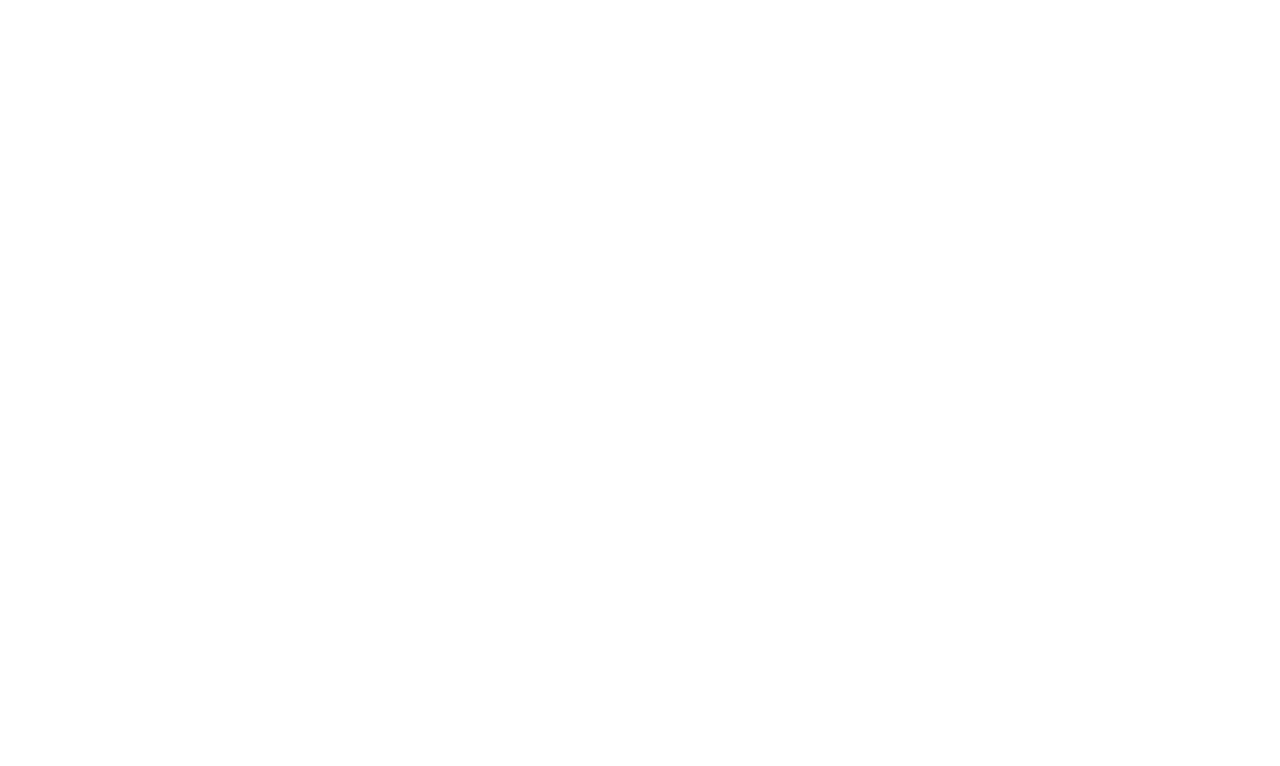
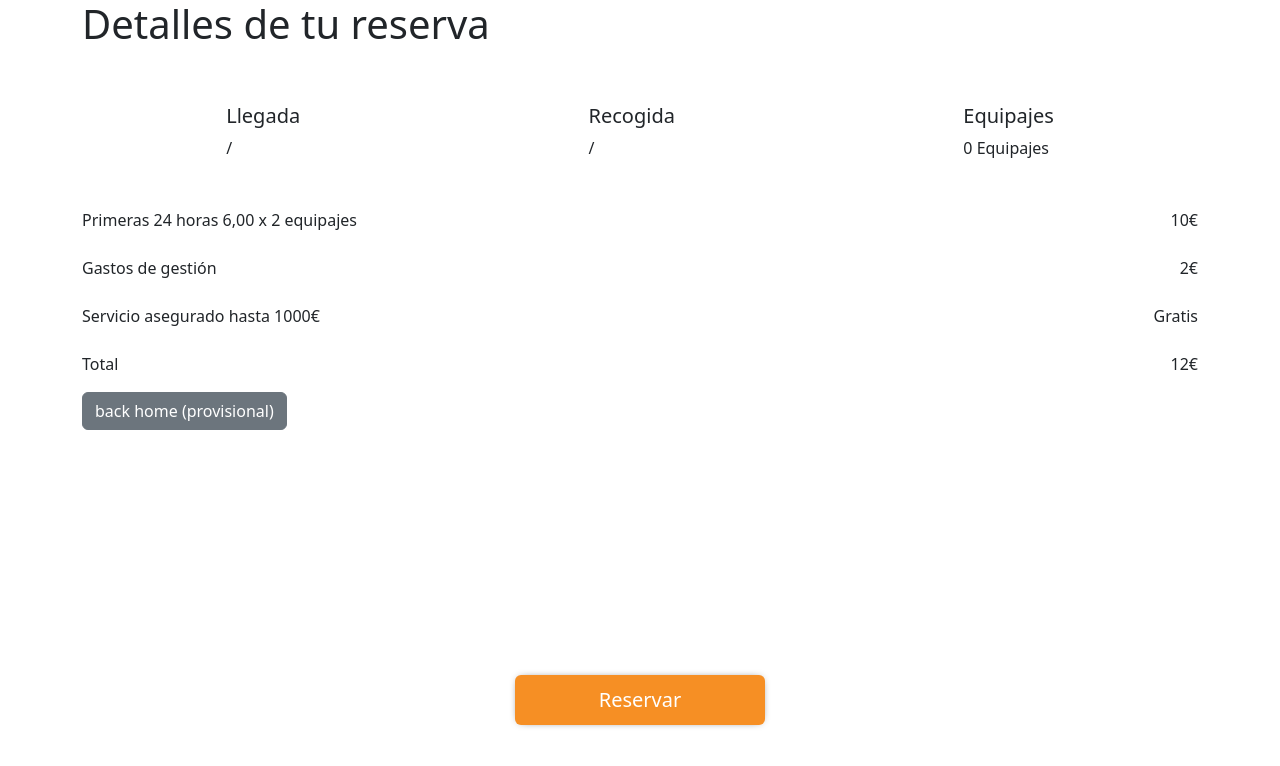
Before and after one commit to Tea-B/Maleteo, a React (Create React App) app: page /home/reserve in a window 1280 px wide. Before the commit this address had no page. Shown: the top 766 px of the page. Built offline with nearby package versions, Linux system fonts and the light colour scheme.

Commit message:
reserve v1

```diff
--- a/src/App.js
+++ b/src/App.js
@@ -17,6 +17,7 @@
 import DateInPage from './Pages/HomePage/DateInPage';
 import DateOutPage from './Pages/HomePage/DateOutPage';
 import DetailsPage from './Pages/HomePage/DetailsPage';
+import ReservePage from './Pages/HomePage/ReservePage';
 
 
 
@@ -32,6 +33,7 @@
           <Route path="/home/datein" element={<DateInPage></DateInPage>} />
           <Route path="/home/dateout" element={<DateOutPage></DateOutPage>} />
           <Route path="/home/details" element={<DetailsPage></DetailsPage>} />
+          <Route path="/home/reserve" element={<ReservePage></ReservePage>} />
           <Route path="/profile" element={<ProfilePage></ProfilePage>} />
           <Route path="/chat" element={<ChatPage></ChatPage>} />
       </Routes>
--- a/src/Pages/HomePage/HomePage.jsx
+++ b/src/Pages/HomePage/HomePage.jsx
@@ -38,6 +38,8 @@
       <button className='home-input home-btn-search'>Buscar</button>
     </div>
     </div>
+
+    <Link to={'/home/reserve'}><button className='btn btn-primary mt-3'>GO TO RESERVE(provisional)</button></Link>
 
     <div className='news mt-5 ms-2'>
     <h2>Novedades</h2>
--- /dev/null
+++ b/src/Pages/HomePage/ReservePage.jsx
@@ -0,0 +1,53 @@
+import React, { useContext } from 'react'
+import { Link } from 'react-router-dom';
+import { contextBaggage } from '../../Context/BaggageProvider';
+import { contextDateIn } from '../../Context/DateInProvider';
+import { contextDateOut } from '../../Context/DateOutProvider';
+import './ReservePage.scss';
+
+const ReservePage = () => {
+
+    const {dateIn} = useContext(contextDateIn)
+    const {dateOut} = useContext(contextDateOut)
+    const {baggage} = useContext(contextBaggage)
+    console.log(dateIn)
+
+  return (
+    <div className='container d-flex flex-column'>
+        <h1>Detalles de tu reserva</h1>
+
+        <div className='details-reserve d-flex flex-row justify-content-around mt-5'>
+            <div className='reserve-box'>
+                <h5>Llegada</h5>
+                <p>{dateIn.$D} / {dateIn.$M}</p>
+            </div>
+
+            <div className='reserve-box'>
+                <h5>Recogida</h5>
+                <p>{dateOut.$D} / {dateOut.$M}</p>
+            </div>
+
+            <div className='reserve-box'>
+                <h5>Equipajes</h5>
+                <p>{baggage} Equipajes</p>
+            </div>
+        </div>
+
+        <div className='price-reserve mt-5'>
+
+            <ul className='p-0 d-flex flex-column gap-4 '>
+                <li className='d-flex justify-content-between'><p className='price-text'>Primeras 24 horas 6,00 x 2 equipajes</p><span>10€</span></li>
+                <li className='d-flex justify-content-between'><p className='price-text'>Gastos de gestión</p><span>2€</span></li>
+                <li className='d-flex justify-content-between'><p className='price-text'>Servicio asegurado hasta 1000€</p><span>Gratis</span></li>
+                <li className='d-flex justify-content-between'><p className='price-text'>Total</p><span>12€</span></li>
+            </ul>
+
+        </div>
+
+        <button className='btn-reserve'>Reservar</button>
+        <Link to={'/home'}><button className='btn btn-secondary'>back home (provisional)</button></Link>
+    </div>
+  )
+}
+
+export default ReservePage
--- /dev/null
+++ b/src/Pages/HomePage/ReservePage.scss
@@ -0,0 +1,18 @@
+.price-text{
+    padding-right: 50%;
+}
+
+.btn-reserve{
+    width: 250px;
+    height: 50px;
+    border-radius: 6px;
+    position: absolute;
+    bottom:50px;
+    left:50%;
+    transform: translate(-50%, -50%);
+    background-color: rgb(246, 143, 36);
+    color: white;
+    font-size: 20px;
+    border:none;
+    box-shadow: 0px 0px 10px -5px black;
+}
```
